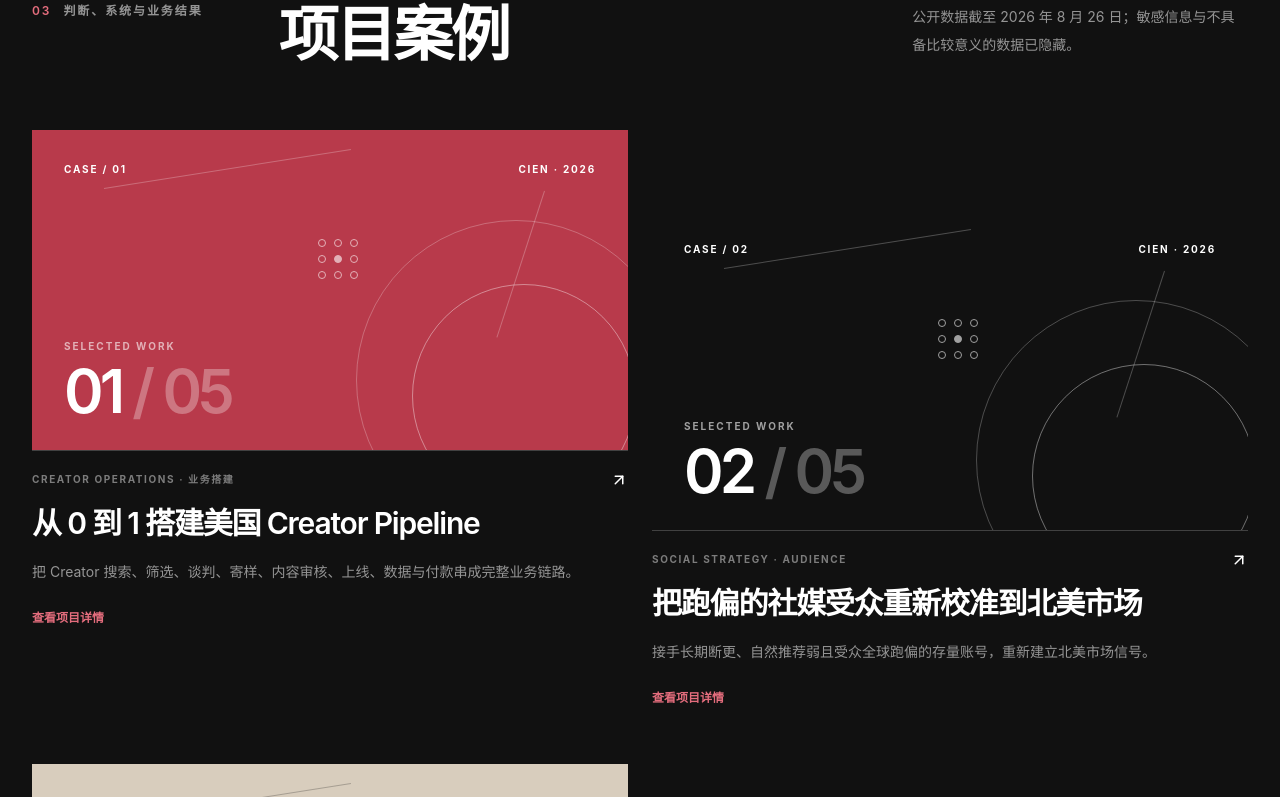
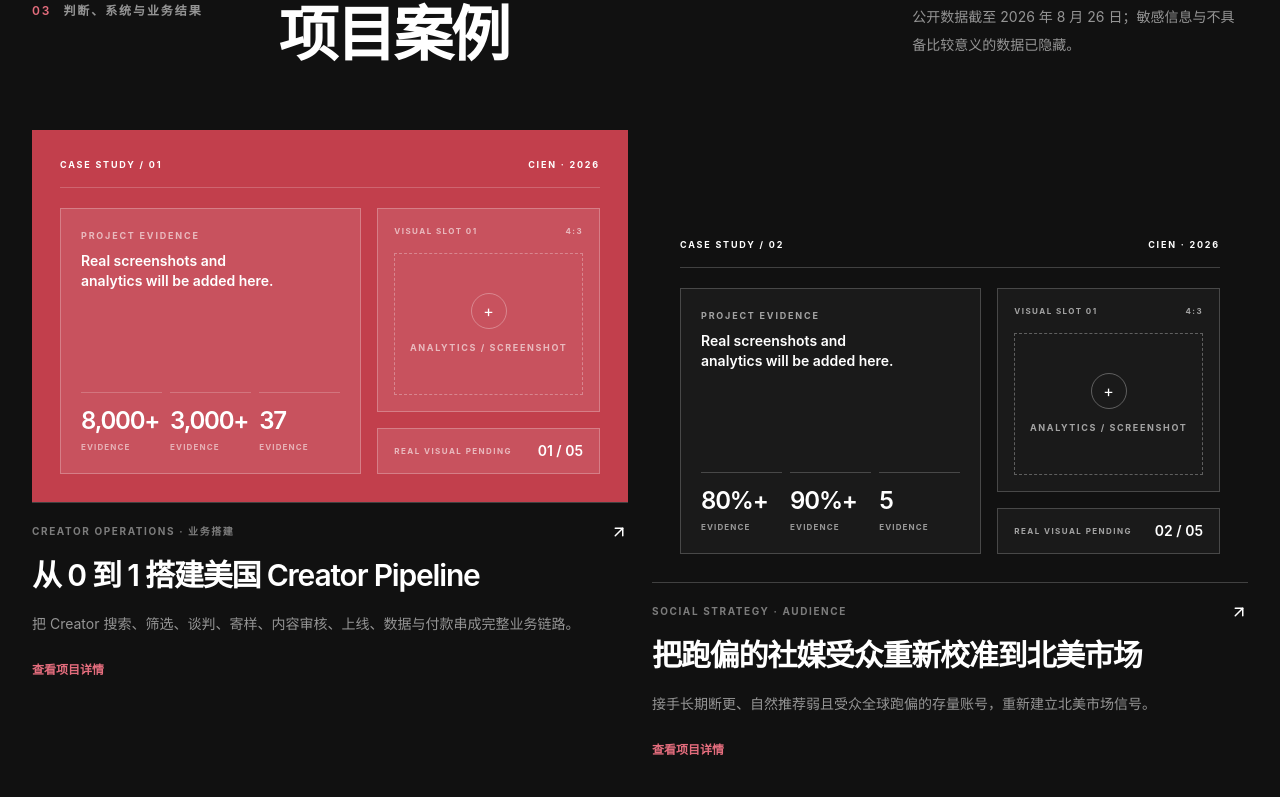
Before and after one commit to chenghongchao/cien-work, a Next.js app: page / in a window 1280 px wide. Shown: the part 2740-3537 px from the top of the page. Built offline with nearby package versions, Linux system fonts and the light colour scheme; no server answers.

Commit message:
Replace abstract project art with case study placeholders

```diff
--- a/src/components/project-visual.tsx
+++ b/src/components/project-visual.tsx
@@ -1,44 +1,85 @@
 import { projects, type Project } from "@/data/projects";
 
 const styles: Record<Project["accent"], string> = {
-  red: "bg-accent text-white",
-  dark: "bg-ink text-white",
-  sand: "bg-[#d8cdbd] text-ink",
-  paper: "bg-[#e9e8e2] text-ink",
+  red: "bg-[#c23f4c] text-white",
+  dark: "bg-[#111111] text-white",
+  sand: "bg-[#d9cfbf] text-ink",
+  paper: "bg-[#eceae5] text-ink",
+};
+
+const panelStyles: Record<Project["accent"], string> = {
+  red: "border-white/25 bg-white/10",
+  dark: "border-white/20 bg-white/[0.04]",
+  sand: "border-black/15 bg-white/30",
+  paper: "border-black/15 bg-white/45",
 };
 
 export function ProjectVisual({ project }: { project: Project }) {
   return (
     <div
-      className={`project-visual relative min-h-72 overflow-hidden p-6 sm:min-h-80 sm:p-8 ${styles[project.accent]}`}
+      className={`relative min-h-80 overflow-hidden p-5 sm:min-h-[22rem] sm:p-7 ${styles[project.accent]}`}
       aria-hidden="true"
     >
-      <div className="absolute inset-x-6 top-6 flex items-center justify-between text-[10px] font-bold uppercase tracking-[0.18em] sm:inset-x-8 sm:top-8">
-        <span>Case / {project.number}</span>
+      <div className="flex items-center justify-between border-b border-current/20 pb-4 text-[9px] font-bold uppercase tracking-[0.2em]">
+        <span>Case Study / {project.number}</span>
         <span>Cien · 2026</span>
       </div>
 
-      <div className="absolute -right-12 bottom-[-28%] size-64 rounded-full border border-current/25 sm:size-80" />
-      <div className="absolute -right-2 bottom-[-18%] size-44 rounded-full border border-current/40 sm:size-56" />
-      <div className="absolute bottom-7 left-6 right-6 sm:bottom-8 sm:left-8 sm:right-8">
-        <p className="mb-3 text-[10px] font-bold uppercase tracking-[0.2em] opacity-60">
-          Selected work
-        </p>
-        <p className="max-w-[12ch] text-5xl font-semibold leading-[0.86] tracking-[-0.065em] sm:text-6xl">
-          {project.number}
-          <span className="opacity-30"> / {String(projects.length).padStart(2, "0")}</span>
-        </p>
-      </div>
+      <div className="grid gap-4 pt-5 sm:grid-cols-[1.15fr_0.85fr]">
+        <div className={`flex min-h-48 flex-col justify-between border p-4 sm:min-h-56 sm:p-5 ${panelStyles[project.accent]}`}>
+          <div>
+            <p className="text-[9px] font-bold uppercase tracking-[0.2em] opacity-60">
+              Project evidence
+            </p>
+            <p className="mt-2 max-w-[22ch] text-sm font-semibold leading-5">
+              Real screenshots and analytics will be added here.
+            </p>
+          </div>
 
-      <div className="absolute left-[48%] top-[34%] grid grid-cols-3 gap-2 opacity-60">
-        {Array.from({ length: 9 }).map((_, index) => (
-          <span
-            key={index}
-            className={`block size-2 rounded-full border border-current ${
-              index === 4 ? "bg-current" : ""
-            }`}
-          />
-        ))}
+          <div className="grid grid-cols-3 gap-2">
+            {project.evidence.slice(0, 3).map((item) => (
+              <div
+                key={`${project.slug}-${item.value}`}
+                className="border-t border-current/20 pt-3"
+              >
+                <strong className="block text-xl font-semibold tracking-[-0.05em] sm:text-2xl">
+                  {item.value}
+                </strong>
+                <span className="mt-1 block text-[8px] font-bold uppercase tracking-[0.14em] opacity-55">
+                  Evidence
+                </span>
+              </div>
+            ))}
+          </div>
+        </div>
+
+        <div className="grid gap-4">
+          <div className={`border p-4 ${panelStyles[project.accent]}`}>
+            <div className="mb-4 flex items-center justify-between text-[8px] font-bold uppercase tracking-[0.18em] opacity-60">
+              <span>Visual slot 01</span>
+              <span>4:3</span>
+            </div>
+            <div className="grid aspect-[4/3] place-items-center border border-dashed border-current/30">
+              <div className="text-center">
+                <div className="mx-auto mb-3 grid size-9 place-items-center rounded-full border border-current/30 text-base">
+                  +
+                </div>
+                <p className="text-[9px] font-bold uppercase tracking-[0.18em] opacity-60">
+                  Analytics / Screenshot
+                </p>
+              </div>
+            </div>
+          </div>
+
+          <div className={`flex items-center justify-between border px-4 py-3 ${panelStyles[project.accent]}`}>
+            <span className="text-[8px] font-bold uppercase tracking-[0.18em] opacity-60">
+              Real visual pending
+            </span>
+            <span className="text-sm font-semibold">
+              {project.number} / {String(projects.length).padStart(2, "0")}
+            </span>
+          </div>
+        </div>
       </div>
     </div>
   );
```
